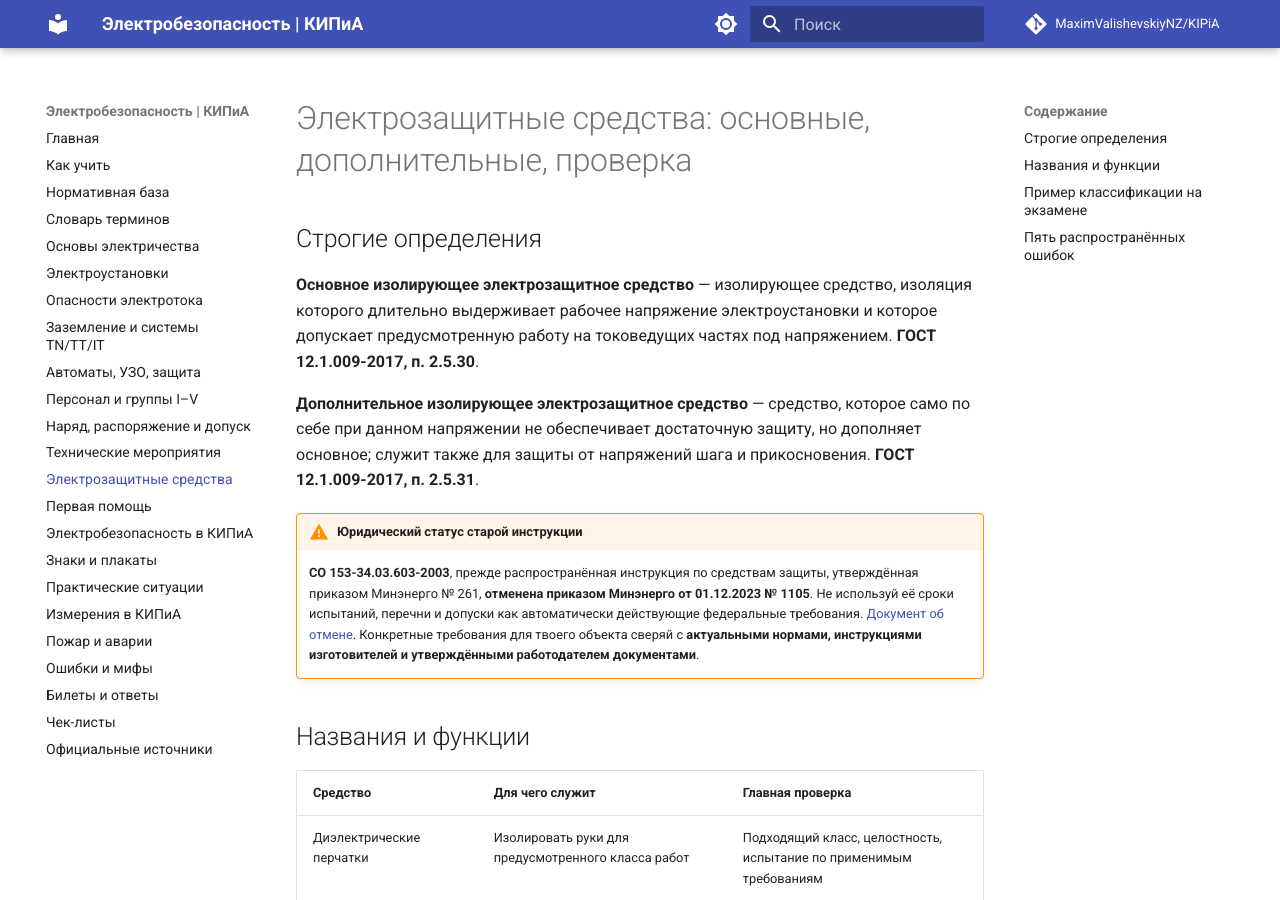
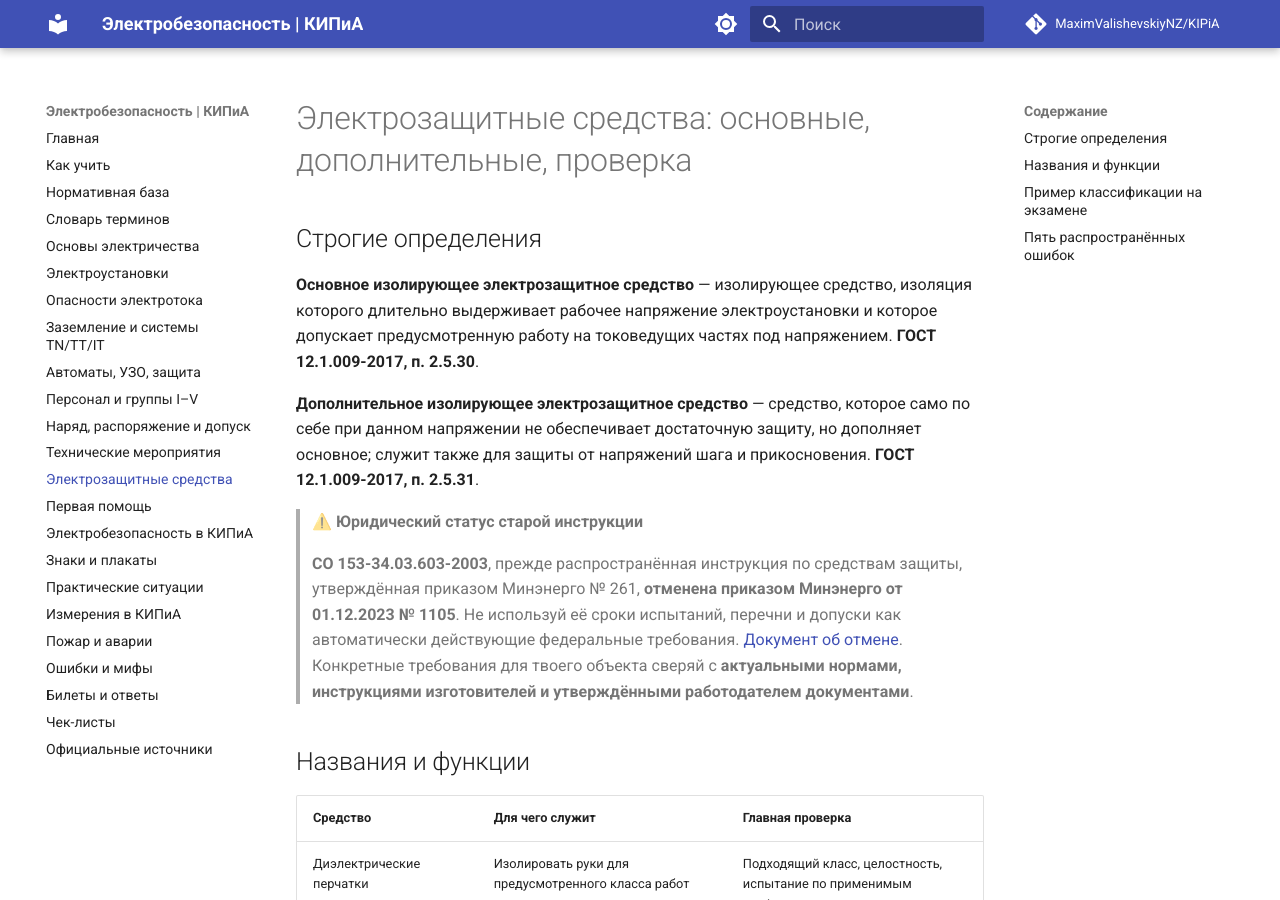
Before and after one commit to MaximValishevskiyNZ/KIPiA, an MkDocs documentation site: the page built from docs/11-ppe.md, in a window 1280 px wide and 900 px high. Built offline with MkDocs 1.6.1 and Material for MkDocs 9.7.7, drawn with Linux system fonts in a browser that asks for light colours; comment, search, counter and statistics services are not loaded; part of the change alters nothing that is shown.

Commit message:
docs: одинаково удобно читать на GitHub и MkDocs

```diff
--- a/docs/11-ppe.md
+++ b/docs/11-ppe.md
@@ -6,8 +6,9 @@
 
 **Дополнительное изолирующее электрозащитное средство** — средство, которое само по себе при данном напряжении не обеспечивает достаточную защиту, но дополняет основное; служит также для защиты от напряжений шага и прикосновения. **ГОСТ 12.1.009-2017, п. 2.5.31**.
 
-!!! warning "Юридический статус старой инструкции"
-    **СО 153-34.03.603-2003**, прежде распространённая инструкция по средствам защиты, утверждённая приказом Минэнерго № 261, **отменена приказом Минэнерго от 01.12.2023 № 1105**. Не используй её сроки испытаний, перечни и допуски как автоматически действующие федеральные требования. [Документ об отмене](https://www.consultant.ru/document/cons_doc_LAW_465070/). Конкретные требования для твоего объекта сверяй с **актуальными нормами, инструкциями изготовителей и утверждёнными работодателем документами**.
+> **⚠️ Юридический статус старой инструкции**
+>
+> **СО 153-34.03.603-2003**, прежде распространённая инструкция по средствам защиты, утверждённая приказом Минэнерго № 261, **отменена приказом Минэнерго от 01.12.2023 № 1105**. Не используй её сроки испытаний, перечни и допуски как автоматически действующие федеральные требования. [Документ об отмене](https://www.consultant.ru/document/cons_doc_LAW_465070/). Конкретные требования для твоего объекта сверяй с **актуальными нормами, инструкциями изготовителей и утверждёнными работодателем документами**.
 
 ## Названия и функции
 
```
